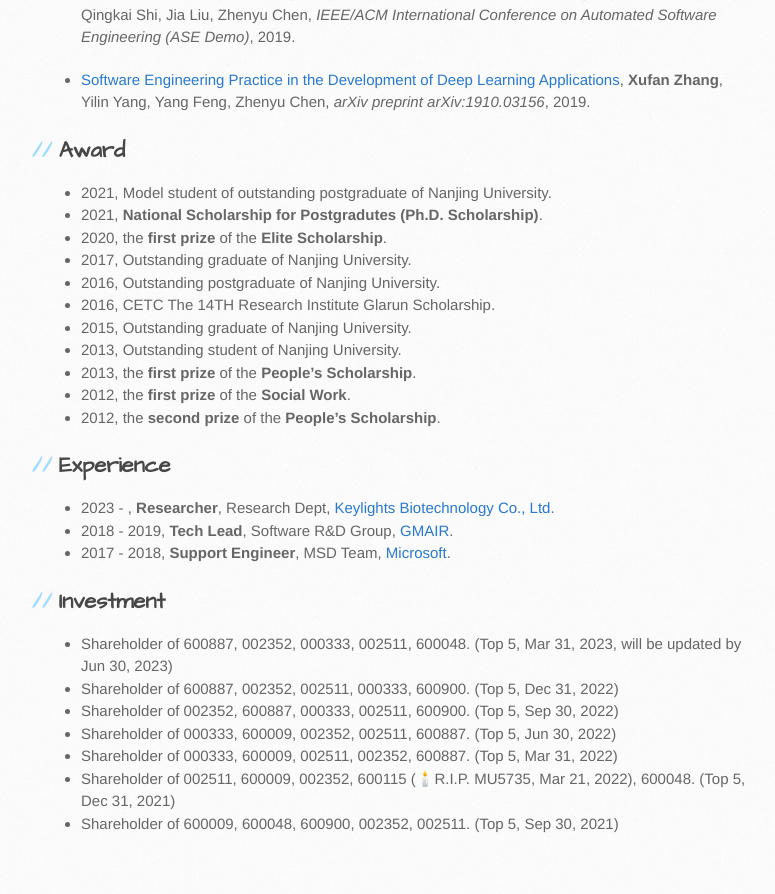
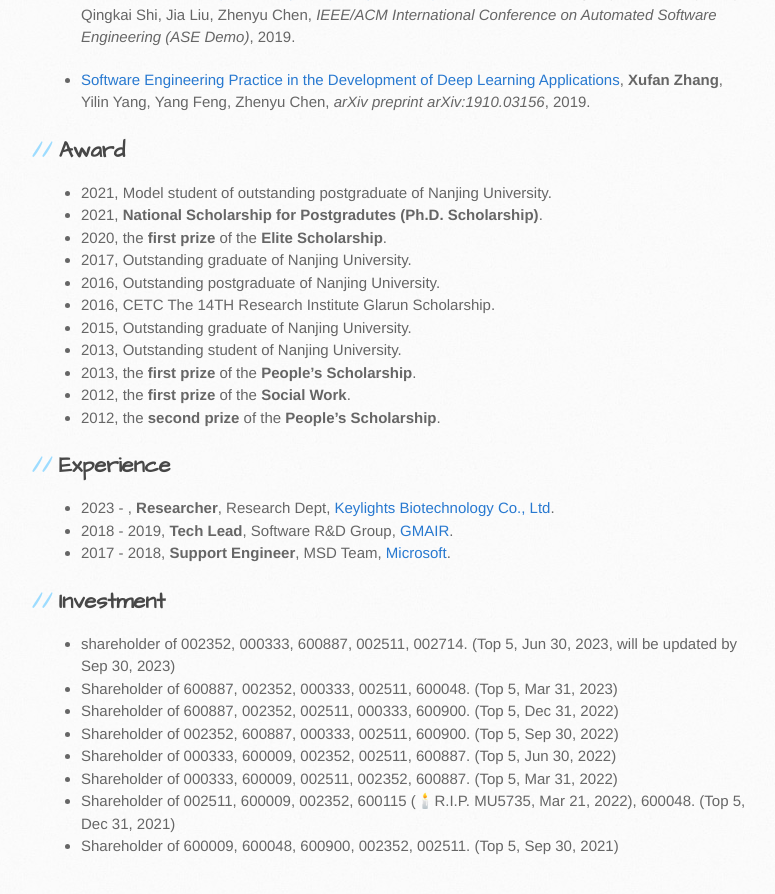
Before and after one commit to sunshinezxf/sunshinezxf.github.io, a Jekyll site: the page built from index.md, in a window 1280 px wide and 900 px high, scrolled down 1434 px. Shown: the top 894 px of the window, without its empty margins (109-884 px from the left). Built offline with Jekyll 4.4.1, drawn with Linux system fonts in a browser that asks for light colours; our own code applies the rules of GitHub Pages for plain Markdown files.

Commit message:
quartely update

```diff
--- a/index.md
+++ b/index.md
@@ -64,7 +64,8 @@ If you are interested in the topics or projects I work on, please reach me via t
 
 ## Investment
 
-- Shareholder of 600887, 002352, 000333, 002511, 600048. (Top 5, Mar 31, 2023, will be updated by Jun 30, 2023)
+- shareholder of 002352, 000333, 600887, 002511, 002714. (Top 5, Jun 30, 2023, will be updated by Sep 30, 2023)
+- Shareholder of 600887, 002352, 000333, 002511, 600048. (Top 5, Mar 31, 2023)
 - Shareholder of 600887, 002352, 002511, 000333, 600900. (Top 5, Dec 31, 2022)
 - Shareholder of 002352, 600887, 000333, 002511, 600900. (Top 5, Sep 30, 2022)
 - Shareholder of 000333, 600009, 002352, 002511, 600887. (Top 5, Jun 30, 2022)
```
